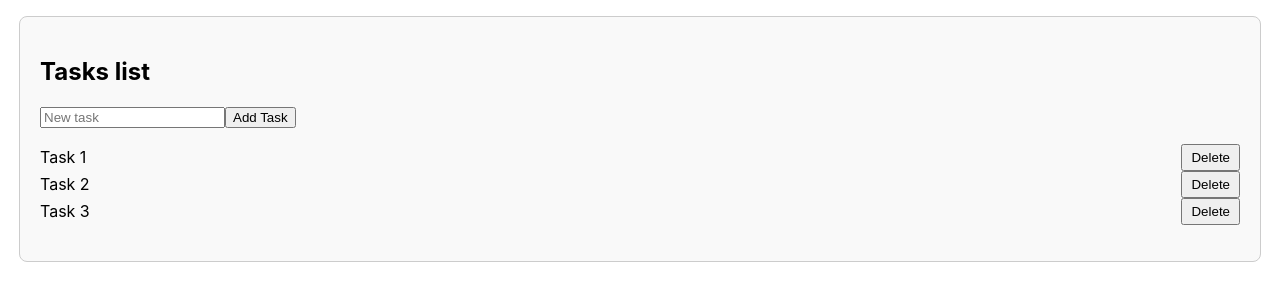
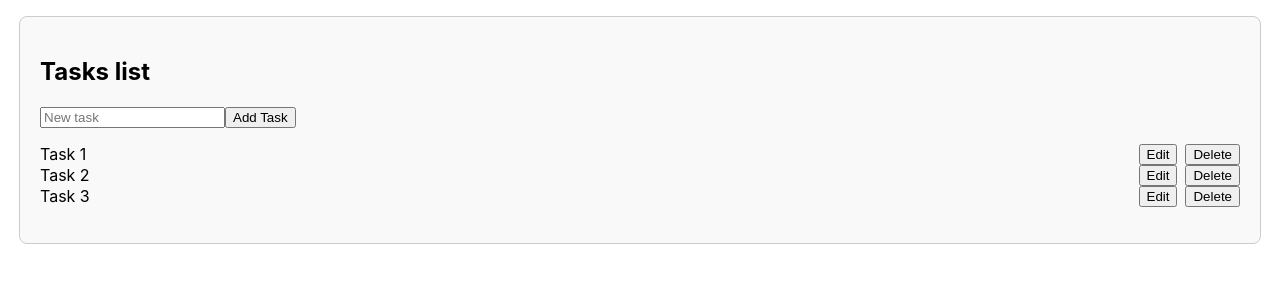
Before and after one commit to shashkouliana-prog/shashko307fj4, a React (Create React App) app: page / in a window 1280 px wide. Shown: the top 300 px of the page. Built offline with nearby package versions, Linux system fonts and the light colour scheme.

Commit message:
Add edit

```diff
--- a/src/App.js
+++ b/src/App.js
@@ -14,11 +14,17 @@ function App() {
     updateTasks((prev) => prev.filter((_, i) => i !== indexToRemove));
   };
 
+  const editTask = (indexToEdit, newTitle) => {
+    updateTasks((prev) =>
+      prev.map((task, i) => (i === indexToEdit ? newTitle : task))
+    );
+  };
+
   return (
     <div className='container'>
       <h2>Tasks list</h2>
       <UpdateList onAddTask={addTask} />
-      <TodoList tasks={tasks} onDelete={removeTask} />
+      <TodoList tasks={tasks} onDelete={removeTask} onEdit={editTask} />
     </div>
   );
 }
--- /dev/null
+++ b/src/components/todoItem.js
@@ -0,0 +1,43 @@
+import { useState } from 'react';
+
+function TodoItem({ task, index, onDelete, onEdit }) {
+  const [isEditing, setIsEditing] = useState(false);
+  const [draft, setDraft] = useState(task);
+
+  const save = () => {
+    if (draft.trim()) {
+      onEdit(index, draft.trim());
+      setIsEditing(false);
+    }
+  };
+
+  const cancel = () => {
+    setDraft(task);
+    setIsEditing(false);
+  };
+
+  return (
+    <li style={{ display: 'flex', alignItems: 'center', gap: 8 }}>
+      {isEditing ? (
+        <>
+          <input
+            style={{ flex: 1 }}
+            value={draft}
+            onChange={(e) => setDraft(e.target.value)}
+            autoFocus
+          />
+          <button onClick={save}>Save</button>
+          <button onClick={cancel}>Cancel</button>
+        </>
+      ) : (
+        <>
+          <span style={{ flex: 1 }}>{task}</span>
+          <button onClick={() => setIsEditing(true)}>Edit</button>
+          <button onClick={() => onDelete(index)}>Delete</button>
+        </>
+      )}
+    </li>
+  );
+}
+
+export default TodoItem;
--- a/src/components/todoList.js
+++ b/src/components/todoList.js
@@ -1,15 +1,14 @@
-function TodoList({ tasks = [], onDelete }) {
+import TodoItem from './todoItem';
+
+function TodoList({ tasks = [], onDelete, onEdit }) {
   const tasksList = tasks.map((task, index) => (
-    <li key={index} style={{ display: 'flex', alignItems: 'center', gap: 8 }}>
-      <span style={{ flex: 1 }}>{task}</span>
-      <button
-        onClick={() => onDelete(index)}
-        aria-label={`Delete task ${index + 1}`}
-        style={{ padding: '4px 8px' }}
-      >
-        Delete
-      </button>
-    </li>
+    <TodoItem
+      key={index}
+      task={task}
+      index={index}
+      onDelete={onDelete}
+      onEdit={onEdit}
+    />
   ));
 
   return (
```
